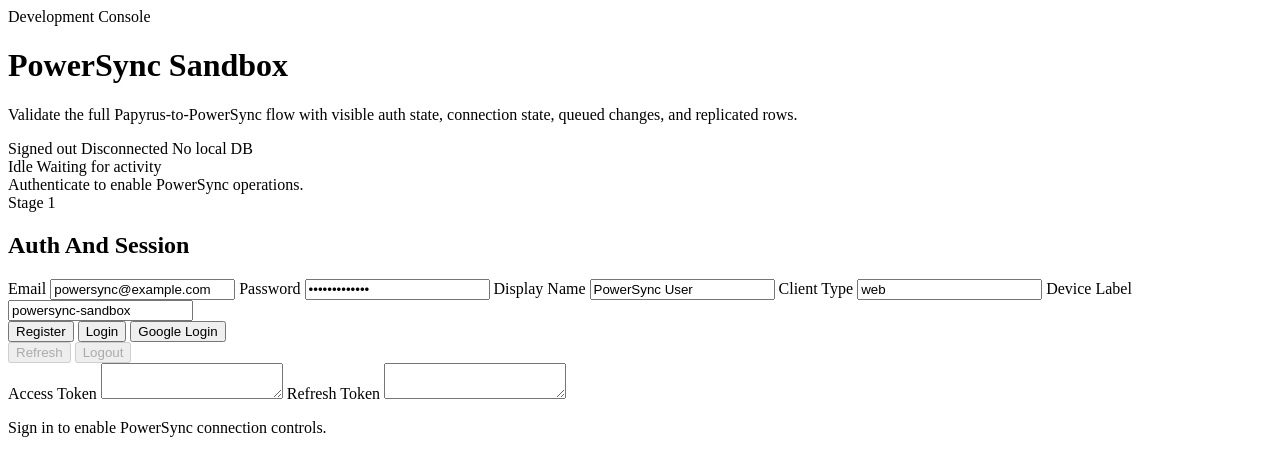
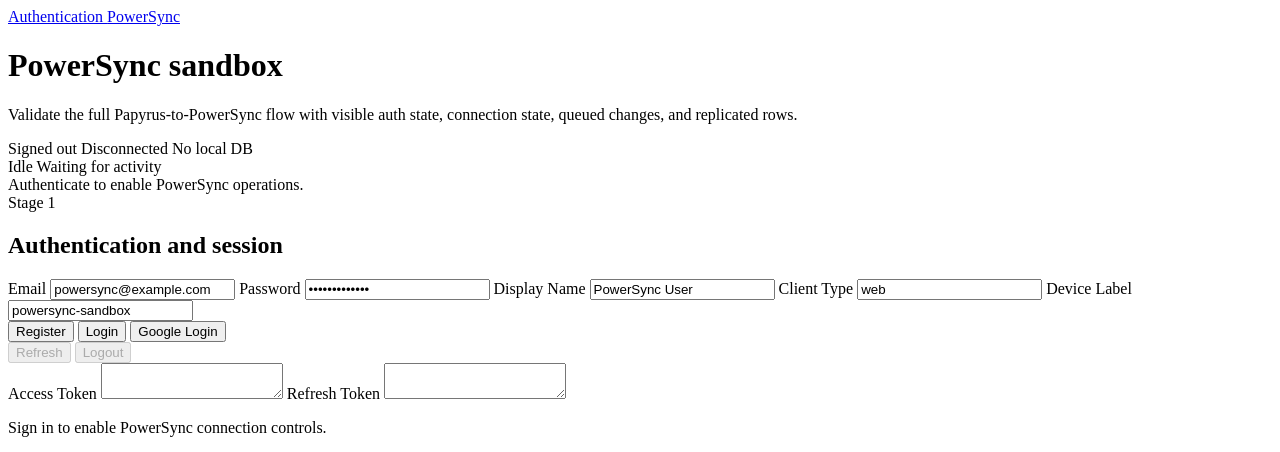
Before and after one commit to PapyrusReader/server, a Python web app: template frontend/dev-pages/templates/powersync_sandbox.html in a window 1280 px wide. Shown: the top 452 px of the page. Run offline with Jinja, Linux system fonts and the light colour scheme; the template is opened without the code that fills it, so the values that code supplies are empty.

Commit message:
design: update sandbox page UIs

```diff
--- a/frontend/dev-pages/templates/auth_sandbox.html
+++ b/frontend/dev-pages/templates/auth_sandbox.html
@@ -2,8 +2,7 @@
 
 {% block page_content %}
   <header class="dev-page-header">
-    <div class="dev-page-header__eyebrow">Development Console</div>
-    <h1>Auth Sandbox</h1>
+    <h1>Authentication sandbox</h1>
     <p>Exercise registration, login, browser OAuth, token refresh, recovery, and protected calls with explicit runtime status.</p>
   </header>
 
--- a/frontend/dev-pages/templates/base.html
+++ b/frontend/dev-pages/templates/base.html
@@ -17,6 +17,21 @@
   </head>
   <body class="dev-page {{ body_class }}" data-dev-page="{{ page_id }}">
     <main class="dev-page__main">
+      <nav class="dev-page-nav" aria-label="Sandbox navigation">
+        <a
+          href="/__dev/auth-sandbox"
+          class="dev-page-nav__link{% if page_id == 'auth-sandbox' %} dev-page-nav__link--active{% endif %}"
+        >
+          Authentication
+        </a>
+        <a
+          href="/__dev/powersync-sandbox"
+          class="dev-page-nav__link{% if page_id == 'powersync-sandbox' %} dev-page-nav__link--active{% endif %}"
+        >
+          PowerSync
+        </a>
+      </nav>
+
       {% block page_content %}{% endblock %}
     </main>
 
--- a/frontend/dev-pages/templates/powersync_sandbox.html
+++ b/frontend/dev-pages/templates/powersync_sandbox.html
@@ -2,8 +2,7 @@
 
 {% block page_content %}
   <header class="dev-page-header">
-    <div class="dev-page-header__eyebrow">Development Console</div>
-    <h1>PowerSync Sandbox</h1>
+    <h1>PowerSync sandbox</h1>
     <p>Validate the full Papyrus-to-PowerSync flow with visible auth state, connection state, queued changes, and replicated rows.</p>
   </header>
 
@@ -27,7 +26,7 @@
       <div class="dev-panel__header">
         <div>
           <div class="dev-panel__eyebrow">Stage 1</div>
-          <h2>Auth And Session</h2>
+          <h2>Authentication and session</h2>
         </div>
       </div>
       <label for="email">Email</label>
--- a/papyrus/api/routes/dev_auth_sandbox.py
+++ b/papyrus/api/routes/dev_auth_sandbox.py
@@ -48,7 +48,7 @@ async def auth_sandbox(request: Request) -> HTMLResponse:
     return render_dev_page(
         request,
         template_name="auth_sandbox.html",
-        page_title="Papyrus Auth Sandbox",
+        page_title="Papyrus Authentication sandbox",
         page_id="auth-sandbox",
         body_class="dev-page--auth",
         entry_module="src/pages/auth-sandbox/main.ts",
```
Also changed, not shown: frontend/dev-pages/src/styles/dev-pages.scss (+37 -4 lines), tests/api/routes/test_auth_sandbox.py (+12 -11 lines), tests/api/routes/test_powersync_sandbox.py (+3 -0 lines).
